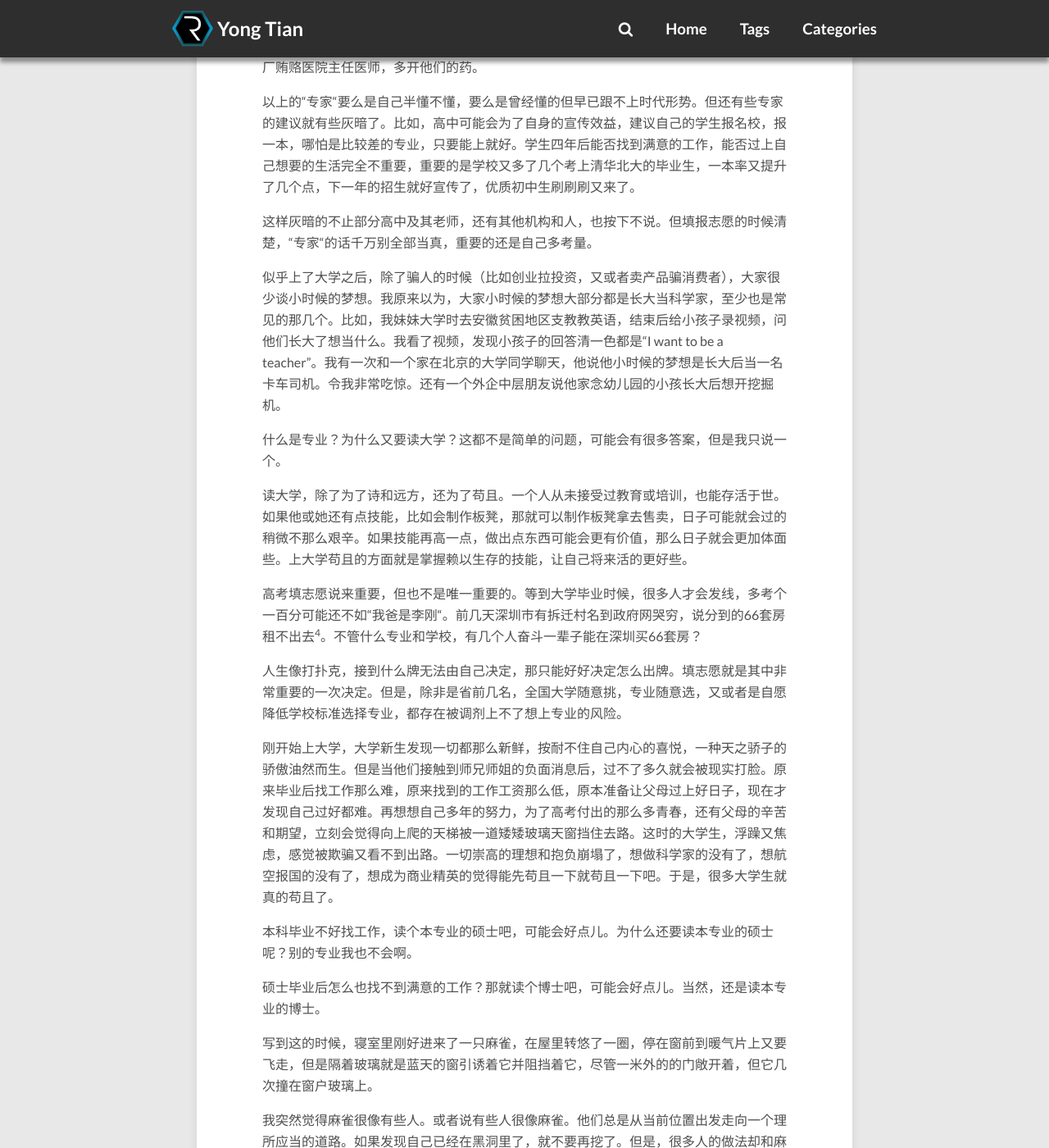
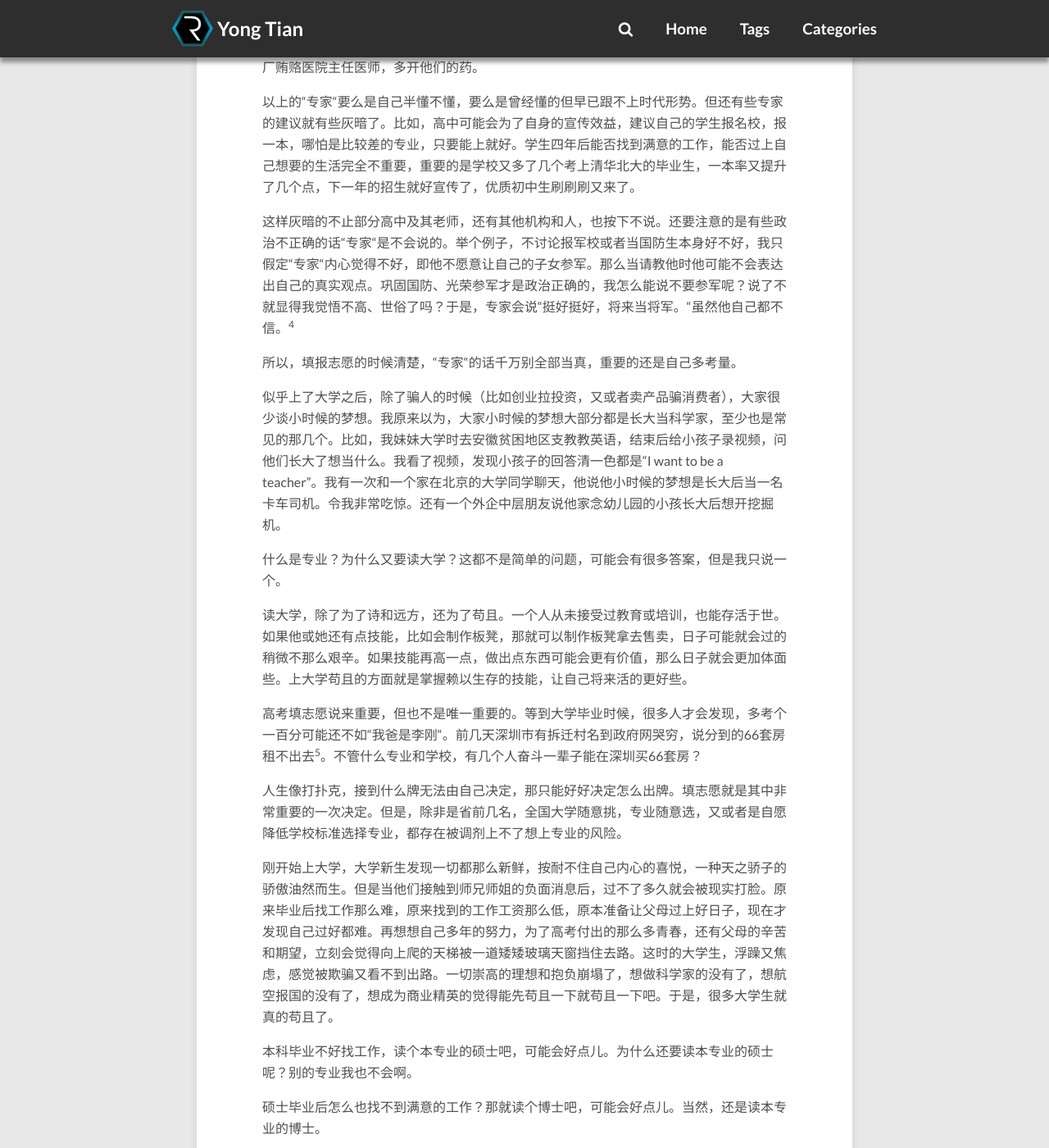
Before and after one commit to pawnty/pawnty.github.io, a Jekyll site: the page built from _posts/2016-06-25-major-picking.md, in a window 1280 px wide and 1400 px high, scrolled down 3036 px. Shown: the whole window at 82% size. Built offline with Jekyll 4.4.1, drawn with Linux system fonts in a browser that asks for light colours; nearby versions of some CDN libraries; comment, search, counter and statistics services are not loaded; some of the changed text lies outside the part shown.

Commit message:
Published with https://stackedit.io/

```diff
--- a/_posts/2016-06-25-major-picking.md
+++ b/_posts/2016-06-25-major-picking.md
@@ -17,7 +17,7 @@ categories: [thoughts]
 
 我并不是个案。可能多数人比我多听说过几个校名，或者多听过几个专业，但绝大多数高中生（及家长）仍然完全不知道该报什么学校和选什么专业。这一点理所当然。高中生嘛，尤其是成绩好的，天天就知道做卷子，能知道什么？
 
-毕竟 Too young，too simple。
+毕竟 too young，too simple。
 
 但是，尽管什么也不知道，但每年刚从高考解放的小年轻们还最终都填报了志愿，上了大学。
 
@@ -70,7 +70,13 @@ categories: [thoughts]
 
 以上的“专家“要么是自己半懂不懂，要么是曾经懂的但早已跟不上时代形势。但还有些专家的建议就有些灰暗了。比如，高中可能会为了自身的宣传效益，建议自己的学生报名校，报一本，哪怕是比较差的专业，只要能上就好。学生四年后能否找到满意的工作，能否过上自己想要的生活完全不重要，重要的是学校又多了几个考上清华北大的毕业生，一本率又提升了几个点，下一年的招生就好宣传了，优质初中生刷刷刷又来了。
 
-这样灰暗的不止部分高中及其老师，还有其他机构和人，也按下不说。但填报志愿的时候清楚，“专家“的话千万别全部当真，重要的还是自己多考量。
+这样灰暗的不止部分高中及其老师，还有其他机构和人，也按下不说。还要注意的是有些政治不正确的话“专家“是不会说的。举个例子，不讨论报军校或者当国防生本身好不好，我只假定“专家“内心觉得不好，即他不愿意让自己的子女参军。那么当请教他时他可能不会表达出自己的真实观点。巩固国防、光荣参军才是政治正确的，我怎么能说不要参军呢？说了不就显得我觉悟不高、世俗了吗？于是，专家会说“挺好挺好，将来当将军。“虽然他自己都不信。[^army]
+
+[^army]: 我所在实验室历届有强军计划的研究生，等级从正连到正团，海、陆、空、特种部队、二炮、武警军种齐全。据我所了解，除了特种部队的师兄属于作战部队日常又苦又危险外，其他都是文职，生活都没什么压力，福利也很好，业余还炒炒股啥的。但是将军不是一般人能当的。
+
+所以，填报志愿的时候清楚，“专家“的话千万别全部当真，重要的还是自己多考量。
+
+
 
 似乎上了大学之后，除了骗人的时候（比如创业拉投资，又或者卖产品骗消费者），大家很少谈小时候的梦想。我原来以为，大家小时候的梦想大部分都是长大当科学家，至少也是常见的那几个。比如，我妹妹大学时去安徽贫困地区支教教英语，结束后给小孩子录视频，问他们长大了想当什么。我看了视频，发现小孩子的回答清一色都是“I want to be a teacher"。我有一次和一个家在北京的大学同学聊天，他说他小时候的梦想是长大后当一名卡车司机。令我非常吃惊。还有一个外企中层朋友说他家念幼儿园的小孩长大后想开挖掘机。
 
@@ -80,7 +86,7 @@ categories: [thoughts]
 读大学，除了为了诗和远方，还为了苟且。一个人从未接受过教育或培训，也能存活于世。如果他或她还有点技能，比如会制作板凳，那就可以制作板凳拿去售卖，日子可能就会过的稍微不那么艰辛。如果技能再高一点，做出点东西可能会更有价值，那么日子就会更加体面些。上大学苟且的方面就是掌握赖以生存的技能，让自己将来活的更好些。
 
 
-高考填志愿说来重要，但也不是唯一重要的。等到大学毕业时候，很多人才会发线，多考个一百分可能还不如“我爸是李刚“。前几天深圳市有拆迁村名到政府网哭穷，说分到的66套房租不出去[^zufang]。不管什么专业和学校，有几个人奋斗一辈子能在深圳买66套房？
+高考填志愿说来重要，但也不是唯一重要的。等到大学毕业时候，很多人才会发现，多考个一百分可能还不如“我爸是李刚“。前几天深圳市有拆迁村名到政府网哭穷，说分到的66套房租不出去[^zufang]。不管什么专业和学校，有几个人奋斗一辈子能在深圳买66套房？
 
 [^zufang]:http://news.163.com/16/0617/17/BPPG10RF00014AED.html
 
```
